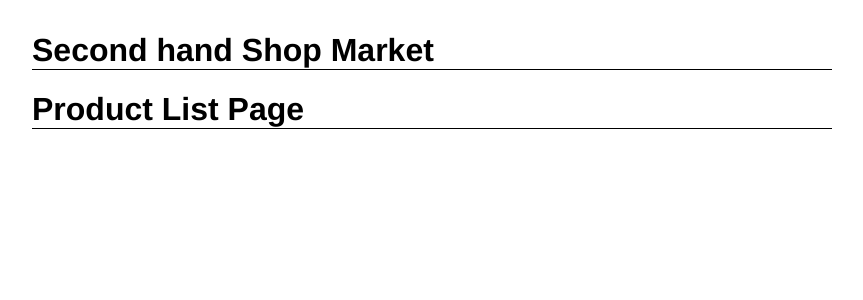
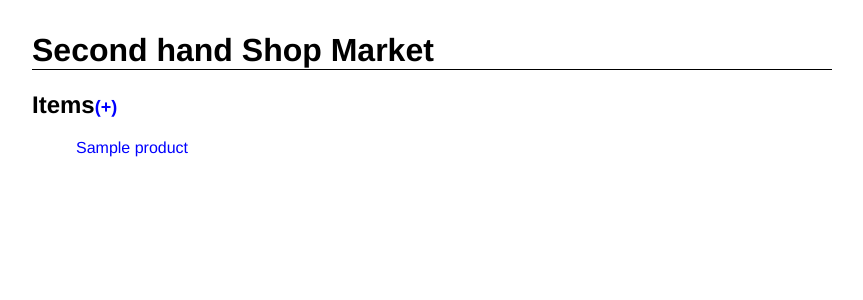
Before and after one commit to acvan11/wonderland-store-Django-Project, a Django app: template project4_app/templates/product_list.html in a window 1280 px wide. Shown: the top 300 px of the page, without its empty margins (208-1071 px from the left). Run offline with Django 3.2, Linux system fonts and the light colour scheme; the template is opened without the code that fills it: most values are stand-ins (such as "Sample title", 1, 10 or a date in 2020).

Commit message:
product_list update

```diff
--- a/project4_app/templates/product_list.html
+++ b/project4_app/templates/product_list.html
@@ -1,6 +1,14 @@
-{% extends "base.html" %}
+{% extends 'base.html' %}
 
 {% block content %}
-	<h1> Product List Page</h1>
+<h2>Items<a href="{% url 'product_create' %}">(+)</a></h2>
+<ul>
+	{% for product in products %}
+	<li>
+		<a href="{% url 'product_detail' pk=product.pk %}">{{ product.name }}</a>
 
-{% endblock content %}
+	</li>
+
+	{% endfor %}
+</ul>
+{% endblock %}
```
